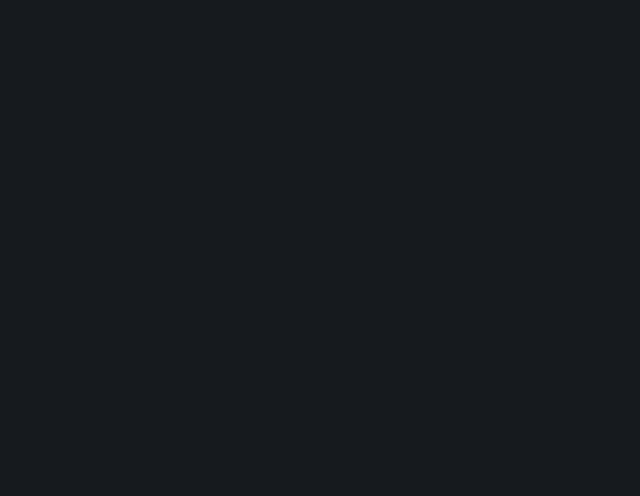
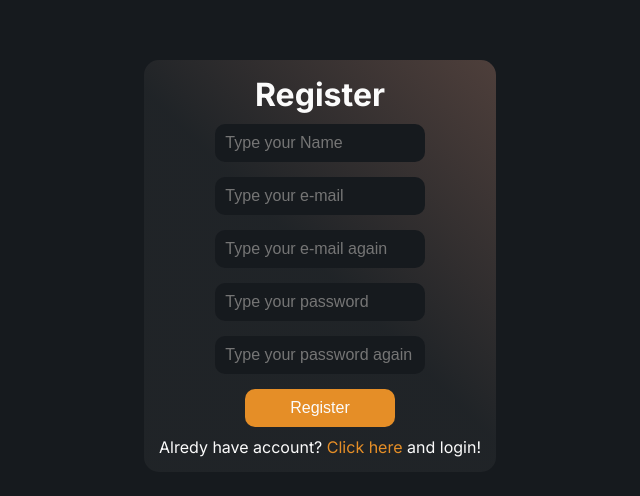
Before and after one commit to MarcospAntunes/LibertyArcade, a React (Vite) app: page /register in a window 1280 px wide. Before the commit this address had no page. Shown: the part 134-630 px from the top of the page, without its empty margins (320-960 px from the left). Built offline with nearby package versions, Linux system fonts and the light colour scheme.

Commit message:
Criado formulário para registro de usuário

```diff
--- a/src/Routes.tsx
+++ b/src/Routes.tsx
@@ -7,6 +7,7 @@ import GameOverview from './pages/GameOverview.tsx'
 import Login from './pages/Login.tsx'
 import { AuthProvider } from './contexts/auth.tsx'
 import useAuth from './hooks/useAuth.tsx'
+import Register from './pages/Register.tsx'
 
 function Router(): JSX.Element {
 
@@ -22,6 +23,7 @@ function Router(): JSX.Element {
       <BrowserRouter>
         <Routes>
           <Route path='/' element={<Home />} />
+          <Route path='/register' element={<Register />} />
           <Route path='/login' element={<Login />}/>
           <Route path='/games' element={<Games />}/>
           <Route path="/game/:title" element={<GameOverview />} />
--- a/src/pages/Register.tsx
+++ b/src/pages/Register.tsx
@@ -0,0 +1,75 @@
+/* eslint-disable @typescript-eslint/no-explicit-any */
+import { Link, useNavigate } from "react-router-dom";
+import Form from "../components/Form";
+import FormContainer from "../components/formContainer";
+import InputForm from "../components/inputForm";
+import useAuth from "../hooks/useAuth";
+import { useState } from "react";
+import { handleRegister } from "../utils/validFom";
+import '../styles/components/Register.sass'
+
+function Register() {
+    const { register }: any = useAuth()
+    const navigate = useNavigate()
+
+    const [name, setName] = useState("")
+    const [email, setEmail] = useState("")
+    const [emailConf, setEmailConf] = useState("")
+    const [password, setPassword] = useState("")
+    const [passwordConf, setPasswordConf] = useState("")
+    const [error, setError] = useState("")
+
+    return(
+        <main id="mainRegister">
+            <FormContainer>
+                <h1>Register</h1>
+                <Form>
+                    <InputForm
+                        type="text"
+                        placeholder="Type your Name"
+                        value={name}
+                        required
+                        onChange={(e) => [setName(e.target.value), setError("")]}
+                    />
+                    <InputForm
+                        type="email"
+                        placeholder="Type your e-mail"
+                        value={email}
+                        required
+                        onChange={(e) => [setEmail(e.target.value), setError("")]}
+                    />
+                    <InputForm
+                        type="email"
+                        placeholder="Type your e-mail again"
+                        value={emailConf}
+                        required
+                        onChange={(e) => [setEmailConf(e.target.value), setError("")]}
+                    />
+                    <InputForm
+                        type="password"
+                        placeholder="Type your password"
+                        value={password}
+                        required
+                        onChange={(e) => [setPassword(e.target.value), setError("")]}
+                    />
+                    <InputForm
+                        type="password"
+                        placeholder="Type your password again"
+                        value={passwordConf}
+                        required
+                        onChange={(e) => [setPasswordConf(e.target.value), setError("")]}
+                    />
+                    <InputForm
+                        type="submit"
+                        value="Register"
+                        onClick={(e) => handleRegister({e, email, emailConf, password, passwordConf, name, setError, register, navigate})}
+                    />
+                </Form>
+                <p>{error}</p>
+                <p>Alredy have account? <Link to={"/login"}>Click here</Link> and login!</p>
+            </FormContainer>
+        </main>
+    )
+}
+
+export default Register;
--- /dev/null
+++ b/src/styles/components/Register.sass
@@ -0,0 +1,10 @@
+@use '../variables'
+@use '../mixins'
+
+#mainRegister
+    width: 100vw
+    height: 100vh
+    @include mixins.flexCenter
+    flex-direction: column
+    flex-wrap: wrap
+    padding: 10px
```
